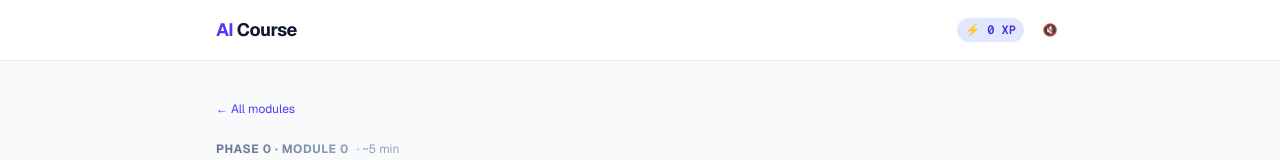
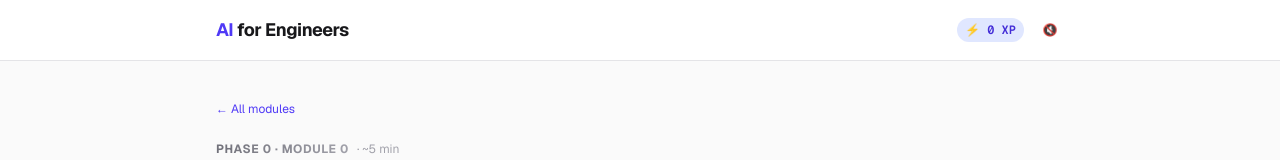
Before and after one commit to aditya-shah73/skillforge, a Next.js app: page /modules/welcome in a window 1280 px wide. Shown: the top 160 px of the page. Built offline with nearby package versions, Linux system fonts and the light colour scheme.

Commit message:
change color theme

```diff
--- a/app/globals.css
+++ b/app/globals.css
@@ -1,21 +1,39 @@
 @import "tailwindcss";
 
 :root {
-  --background: #f8fafc;
-  --foreground: #0f172a;
+  --background: #fafafa;
+  --foreground: #0a0a0a;
 }
 
+/*
+ * Theme: we want a near-black dark mode, not blue-tinted.
+ * Tailwind's `slate` palette has a slight blue cast. Remap every `slate-*`
+ * utility used across the codebase to Tailwind's neutral `zinc` palette so
+ * we don't have to rewrite hundreds of className references.
+ */
 @theme inline {
   --color-background: var(--background);
   --color-foreground: var(--foreground);
   --font-sans: var(--font-geist-sans);
   --font-mono: var(--font-geist-mono);
+
+  --color-slate-50:  #fafafa;
+  --color-slate-100: #f4f4f5;
+  --color-slate-200: #e4e4e7;
+  --color-slate-300: #d4d4d8;
+  --color-slate-400: #a1a1aa;
+  --color-slate-500: #71717a;
+  --color-slate-600: #52525b;
+  --color-slate-700: #3f3f46;
+  --color-slate-800: #27272a;
+  --color-slate-900: #18181b;
+  --color-slate-950: #09090b;
 }
 
 @media (prefers-color-scheme: dark) {
   :root {
-    --background: #020617;
-    --foreground: #f1f5f9;
+    --background: #09090b;
+    --foreground: #fafafa;
   }
 }
 
@@ -112,7 +130,7 @@ body {
 }
 
 .prose-custom code {
-  background-color: rgb(241 245 249);
+  background-color: #f4f4f5; /* zinc-100 */
   padding: 0.15rem 0.35rem;
   border-radius: 0.25rem;
   font-size: 0.9em;
@@ -121,13 +139,13 @@ body {
 
 @media (prefers-color-scheme: dark) {
   .prose-custom code {
-    background-color: rgb(30 41 59);
+    background-color: #27272a; /* zinc-800 */
   }
 }
 
 .prose-custom pre {
-  background-color: rgb(15 23 42);
-  color: rgb(226 232 240);
+  background-color: #18181b; /* zinc-900 */
+  color: #e4e4e7; /* zinc-200 */
   padding: 1rem;
   border-radius: 0.5rem;
   overflow-x: auto;
--- a/app/layout.tsx
+++ b/app/layout.tsx
@@ -17,8 +17,8 @@ const geistMono = Geist_Mono({
 });
 
 export const metadata: Metadata = {
-  title: "AI Full-Stack Course",
-  description: "Your personalized 30-day journey to AI full-stack engineering",
+  title: "AI for Engineers",
+  description: "A hands-on AI course for working full-stack engineers. Build real intuition for LLMs, embeddings, RAG, and agents — then ship production-quality AI features.",
 };
 
 export default function RootLayout({
@@ -37,7 +37,7 @@ export default function RootLayout({
             <header className="border-b border-slate-200 dark:border-slate-800 bg-white dark:bg-slate-900 sticky top-0 z-10">
               <nav className="max-w-4xl mx-auto px-6 py-4 flex items-center justify-between">
                 <Link href="/" className="font-bold text-lg tracking-tight">
-                  <span className="text-indigo-600 dark:text-indigo-400">AI</span> Course
+                  <span className="text-indigo-600 dark:text-indigo-400">AI</span> for Engineers
                 </Link>
                 <HeaderStats />
               </nav>
@@ -45,9 +45,6 @@ export default function RootLayout({
             <main className="flex-1 max-w-4xl w-full mx-auto px-6 py-10">
               {children}
             </main>
-            <footer className="border-t border-slate-200 dark:border-slate-800 py-6 text-center text-xs text-slate-500">
-              Built with Next.js · Your personal AI engineering journey
-            </footer>
           </TokeyProvider>
         </ProgressProvider>
       </body>
```
Also changed, not shown: 1 other file (tests, documents, lock files or other folders).
